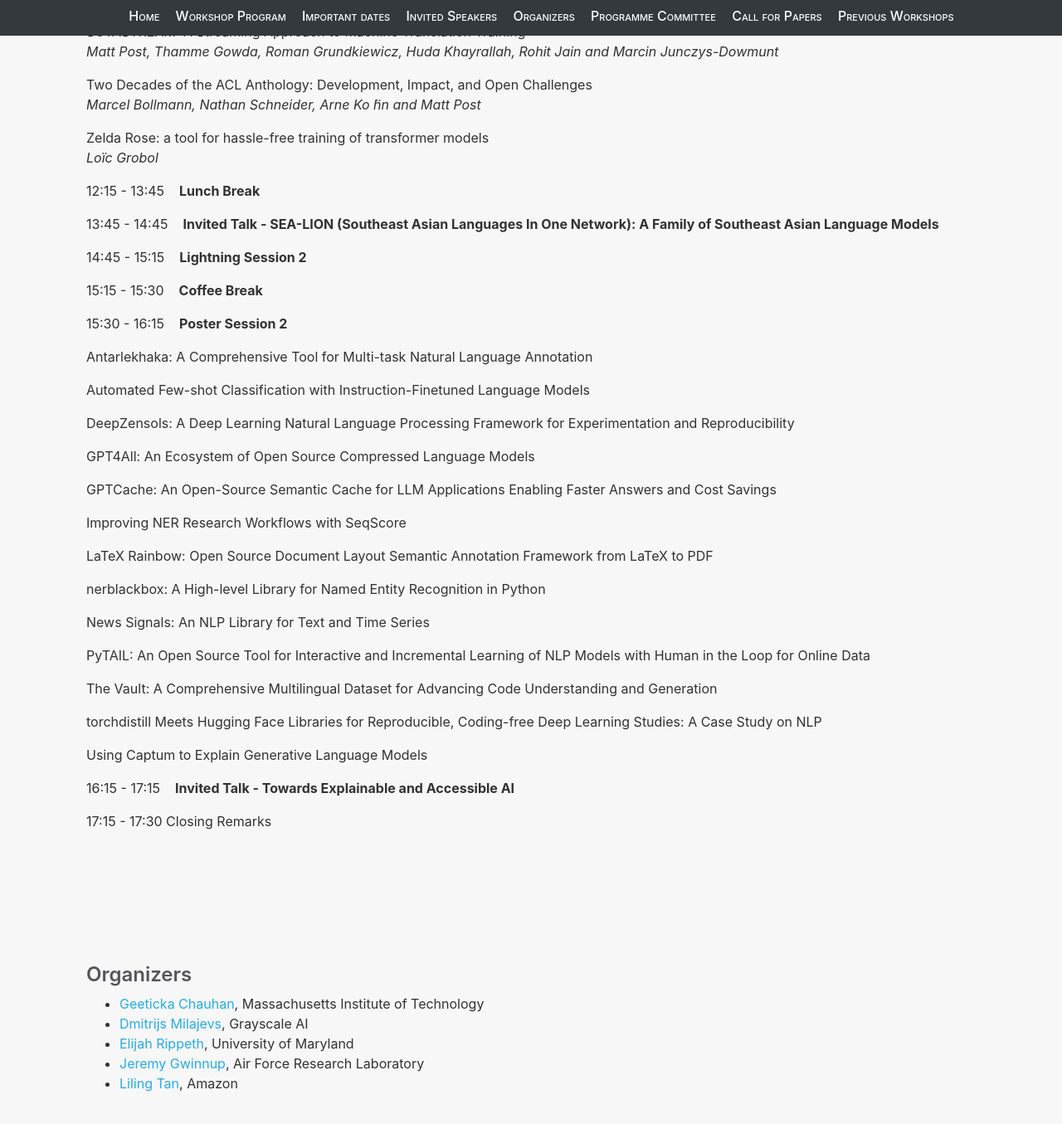
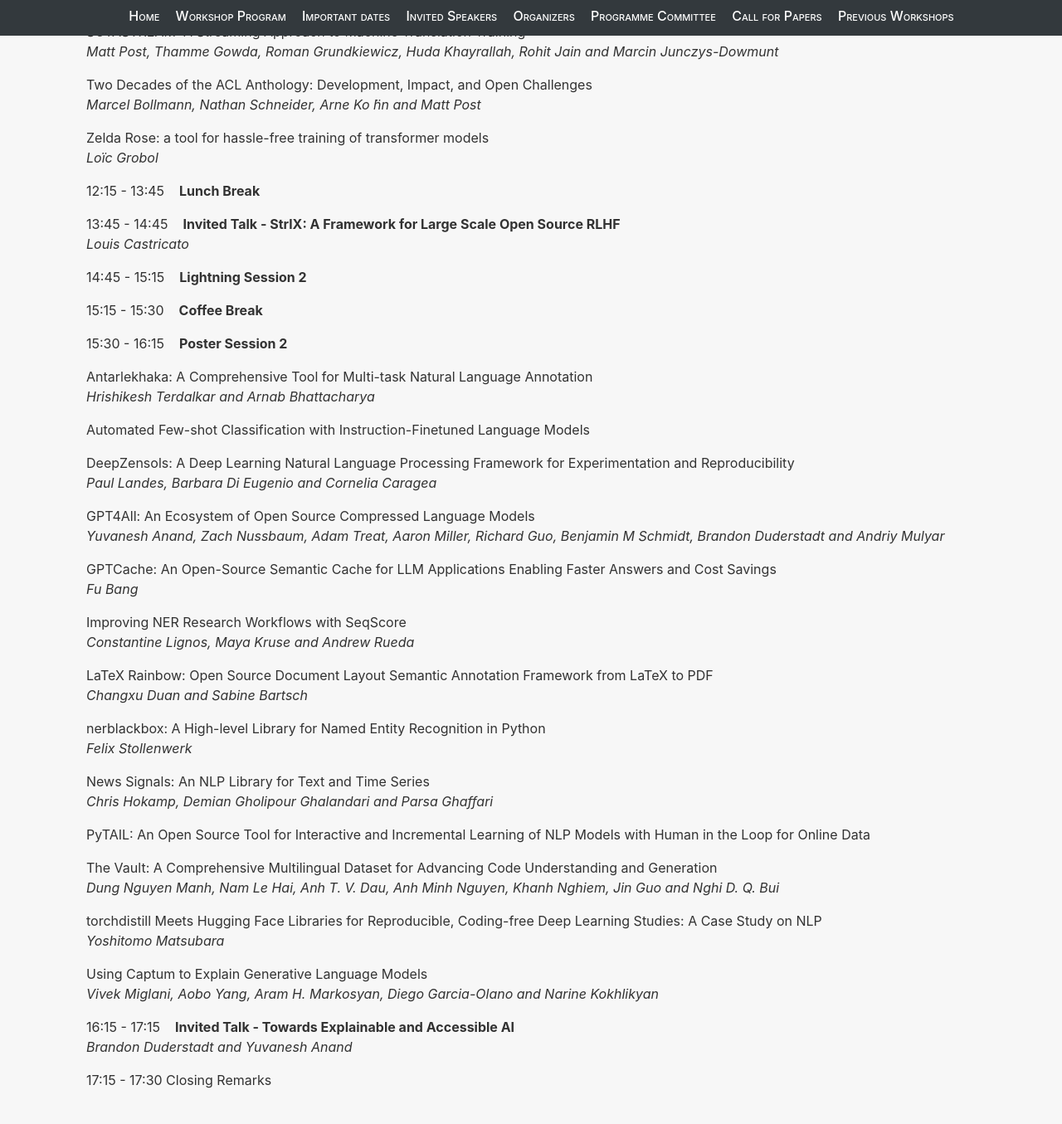
Before and after one commit to nlposs/nlposs.github.io, a Jekyll site: the page built from 2023/index.md, in a window 1280 px wide and 1400 px high, scrolled down 4628 px. Shown: the top 1355 px of the window at 83% size. Built offline with Jekyll 4.4.1, drawn with Linux system fonts in a browser that asks for light colours; some of the changed text lies outside the part shown.

```diff
--- a/2023/index.md
+++ b/2023/index.md
@@ -105,7 +105,7 @@ The 3rd NLP-OSS workshop will be co-located with the EMNLP 2023 conference.
 The timezone for the program schedule below are in **Singapore Time (GMT +8)**.
 
 <p>09:00 - 09:15  &nbsp;&nbsp; <strong> Opening Remarks </strong> </p>
-<p>09:15 - 10:15 &nbsp;&nbsp; <strong> Invited Talk  - trlX: A Framework for Large Scale Open Source RLHF </strong> <br>
+<p>09:15 - 10:15 &nbsp;&nbsp; <strong> Invited Talk  - SEA-LION (Southeast Asian Languages In One Network): A Family of Southeast Asian Language Models </strong> <br>
 <em>William Tjhi, David Ong and Peerat Limkonchotiwat</em></p>
 <p>10:30 - 11:00 &nbsp;&nbsp; <strong>Coffee Break </strong> </p>
 
@@ -154,29 +154,55 @@ The timezone for the program schedule below are in **Singapore Time (GMT +8)**.
 <p>Zelda Rose: a tool for hassle-free training of transformer models<br>
 <em>Loïc Grobol</em></p>
 
-
 <p>12:15 - 13:45 &nbsp;&nbsp; <strong>Lunch Break </strong> </p>
-<p>13:45 - 14:45 &nbsp;&nbsp; <strong>Invited Talk - SEA-LION (Southeast Asian Languages In One Network): A Family of Southeast Asian Language Models </strong> </p>
+<p>13:45 - 14:45 &nbsp;&nbsp; <strong>Invited Talk - StrlX: A Framework for Large Scale Open Source RLHF </strong><br>
+<em>Louis Castricato</em></p>
 
 <p>14:45 - 15:15 &nbsp;&nbsp; <strong>Lightning Session 2 </strong> </p>
 <p>15:15 - 15:30 &nbsp;&nbsp; <strong>Coffee Break </strong> </p>
 <p>15:30 - 16:15 &nbsp;&nbsp; <strong>Poster Session 2 </strong> </p>
 
-<p>Antarlekhaka: A Comprehensive Tool for Multi-task Natural Language Annotation</p>
-<p>Automated Few-shot Classification with Instruction-Finetuned Language Models</p>
-<p>DeepZensols: A Deep Learning Natural Language Processing Framework for Experimentation and Reproducibility</p>
-<p>GPT4All: An Ecosystem of Open Source Compressed Language Models</p>
-<p>GPTCache: An Open-Source Semantic Cache for LLM Applications Enabling Faster Answers and Cost Savings</p>
-<p>Improving NER Research Workflows with SeqScore</p>
-<p>LaTeX Rainbow: Open Source Document Layout Semantic Annotation Framework from LaTeX to PDF</p>
-<p>nerblackbox: A High-level Library for Named Entity Recognition in Python</p>
-<p>News Signals: An NLP Library for Text and Time Series</p>
-<p>PyTAIL: An Open Source Tool for Interactive and Incremental Learning of NLP Models with Human in the Loop for Online Data</p>
-<p>The Vault: A Comprehensive Multilingual Dataset for Advancing Code Understanding and Generation</p>
-<p>torchdistill Meets Hugging Face Libraries for Reproducible, Coding-free Deep Learning Studies: A Case Study on NLP</p>
-<p>Using Captum to Explain Generative Language Models</p>
+<p>Antarlekhaka: A Comprehensive Tool for Multi-task Natural Language Annotation<br>
+<em>Hrishikesh Terdalkar and Arnab Bhattacharya</em></p>
 
-<p>16:15 - 17:15 &nbsp;&nbsp; <strong> Invited Talk - Towards Explainable and Accessible AI </strong> </p>
+<p>Automated Few-shot Classification with Instruction-Finetuned Language Models<br>
+<em></em></p>
+
+<p>DeepZensols: A Deep Learning Natural Language Processing Framework for Experimentation and Reproducibility<br>
+<em>Paul Landes, Barbara Di Eugenio and Cornelia Caragea</em></p>
+
+<p>GPT4All: An Ecosystem of Open Source Compressed Language Models<br>
+<em>Yuvanesh Anand, Zach Nussbaum, Adam Treat, Aaron Miller, Richard Guo, Benjamin M Schmidt, Brandon Duderstadt and Andriy Mulyar</em></p>
+
+<p>GPTCache: An Open-Source Semantic Cache for LLM Applications Enabling Faster Answers and Cost Savings<br>
+<em>Fu Bang</em></p>
+
+<p>Improving NER Research Workflows with SeqScore<br>
+<em>Constantine Lignos, Maya Kruse and Andrew Rueda</em></p>
+
+<p>LaTeX Rainbow: Open Source Document Layout Semantic Annotation Framework from LaTeX to PDF<br>
+<em>Changxu Duan and Sabine Bartsch</em></p>
+
+<p>nerblackbox: A High-level Library for Named Entity Recognition in Python<br>
+<em>Felix Stollenwerk</em></p>
+
+<p>News Signals: An NLP Library for Text and Time Series<br>
+<em>Chris Hokamp, Demian Gholipour Ghalandari and Parsa Ghaffari</em></p>
+
+<p>PyTAIL: An Open Source Tool for Interactive and Incremental Learning of NLP Models with Human in the Loop for Online Data<br>
+<em></em></p>
+
+<p>The Vault: A Comprehensive Multilingual Dataset for Advancing Code Understanding and Generation<br>
+<em>Dung Nguyen Manh, Nam Le Hai, Anh T. V. Dau, Anh Minh Nguyen, Khanh Nghiem, Jin Guo and Nghi D. Q. Bui</em></p>
+
+<p>torchdistill Meets Hugging Face Libraries for Reproducible, Coding-free Deep Learning Studies: A Case Study on NLP<br>
+<em>Yoshitomo Matsubara</em></p>
+
+<p>Using Captum to Explain Generative Language Models<br>
+<em>Vivek Miglani, Aobo Yang, Aram H. Markosyan, Diego Garcia-Olano and Narine Kokhlikyan</em></p>
+
+<p>16:15 - 17:15 &nbsp;&nbsp; <strong> Invited Talk - Towards Explainable and Accessible AI </strong><br>
+<em>Brandon Duderstadt and Yuvanesh Anand</em></p>
 
 <p>17:15 - 17:30 Closing Remarks</p>
 
```
